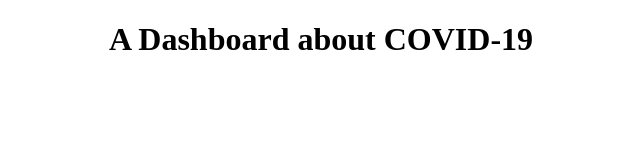
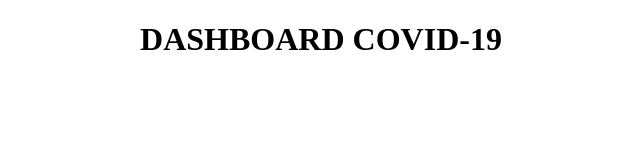
Before and after one commit to AlejandroDezi/tablero.covid19, a plain HTML site: page index.html in a window 1280 px wide. Shown: the whole page, without its empty margins (319-959 px from the left). Drawn offline with Linux system fonts and the light colour scheme.

Commit message:
Update index.html

```diff
--- a/index.html
+++ b/index.html
@@ -1,7 +1,7 @@
 <!DOCTYPE html>
 <html>
 <head>
-    <title>A Dashboard about COVID-19</title>
+    <title>A DASHBOARD COVID-19</title>
   <style>
     .box{
       position:absolute;
@@ -14,7 +14,7 @@
 <head>
 <body>
     <div align = "center">
-    <h1 style="color:black">A Dashboard about COVID-19</h1>
+    <h1 style="color:black">DASHBOARD COVID-19</h1>
     </div>
   <p>
   <div class ="box">
```
